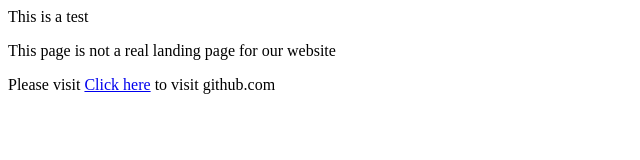
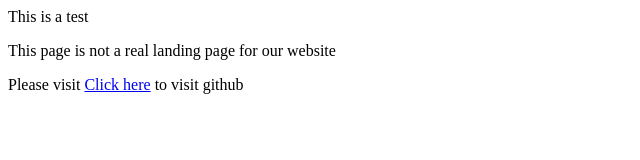
Before and after one commit to kpinspire/testrepo, a plain HTML site: page index.html in a window 1280 px wide. Shown: the full height of the page, 0-640 px from the left. Drawn offline with Linux system fonts and the light colour scheme.

Commit message:
index file modified

```diff
--- a/index.html
+++ b/index.html
@@ -2,6 +2,6 @@
 	<head>This is a test</head>
 	<body>
 		<p> This page is not a real landing page for our website</p>
-		<p> Please visit <a href="github.com">Click here</a> to visit github.com</p>
+		<p> Please visit <a href="github.com">Click here</a> to visit github</p>
 	</body>
 </html>
```
